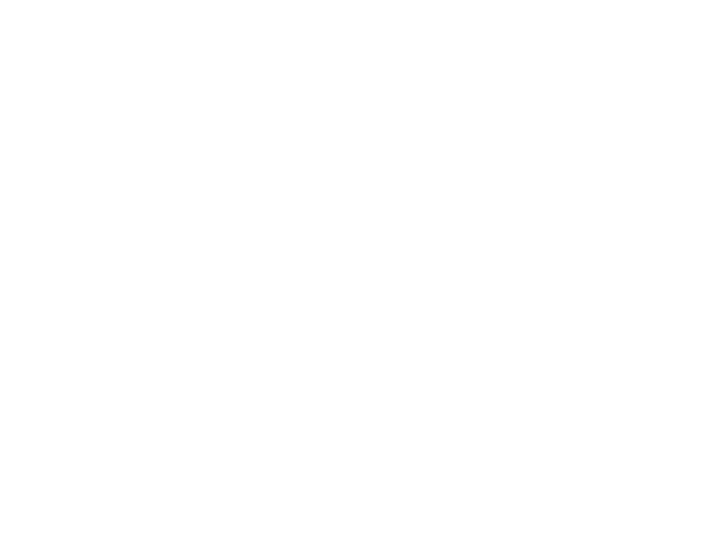
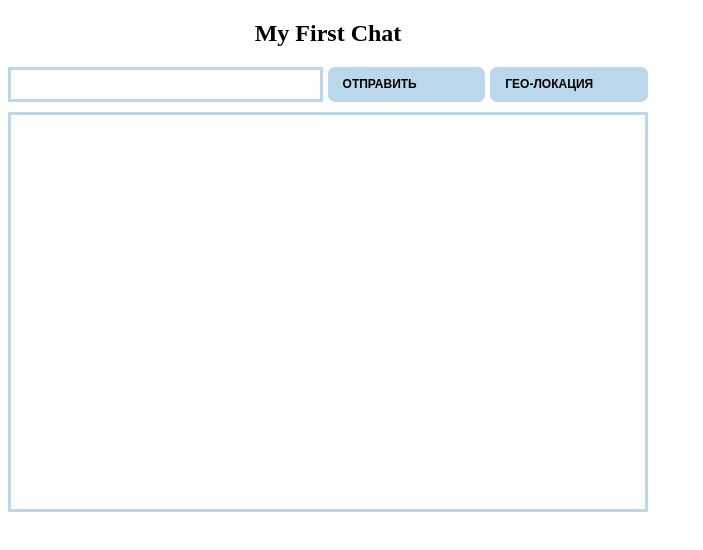
Before and after one commit to AlexanderPron/moduleC6_homework, a plain HTML site: page C6-6 Final/index.html in a window 1280 px wide. Shown: the whole page, without its empty margins (0-703 px from the left). Drawn offline with Linux system fonts and the light colour scheme.

Commit message:
Add files via upload

```diff
--- a/C6-6 Final/index.html
+++ b/C6-6 Final/index.html
@@ -3,10 +3,24 @@
 <head>
     <meta charset="UTF-8">
     <meta name="viewport" content="width=device-width, initial-scale=1.0">
-    <title></title>
+    <title>Chat</title>
     <link rel="stylesheet" href="style.css">
 </head>
 <body>
+    <div class="chat-div">
+        <div class="title-div"><h2>My First Chat</h2></div>
+        <div class="msg-btn">
+            <form class = "form" action="">
+                <input class = "msg" type="text">
+                <button class = "btn"><div class="btn_text">Отправить</div></button>
+                <button class = "btn"><div class="btn_text">Гео-локация</div></button>
+            </form>
+        </div>
+        <div class="dialog-div">
+            <div class="client-div"></div>
+            <div class="server-div"></div>
+        </div>
 
+    </div>
 </body>
 </html>
--- a/C6-6 Final/style.css
+++ b/C6-6 Final/style.css
@@ -1,3 +1,68 @@
-*{
+* {
+    box-sizing: border-box;
+}
+.chat-div {
+    display: block;
+    width: 50vw;
+}
+.title-div {
+    text-align: center;
+}
+.form {
+    width: 100%;
+    display: flex;
+}
+.msg {
+    font-size: 12px;
+    line-height: 15px;
+    width: 50%;
+    border: 3px solid #bad7ec;
+}
+.msg:focus {
+    outline: none;
+}
+.dialog-div {
+    margin-top: 10px;
+    width: 100%;
+    height: 400px;
+    border: 3px solid #bad7ec;
+    overflow-y: auto;
 
 }
+
+
+
+
+.btn {
+    width: 25%;
+    padding: 0;
+    background-color: transparent;
+    border: none;
+    outline: none;
+    -webkit-tap-highlight-color: transparent;
+    box-shadow: none;
+    cursor: pointer;
+
+    display: flex;
+    margin: 0 0 0 5px;
+    padding: 10px 15px;
+    border-radius: 7px;
+    font-size: 12px;
+    line-height: 15px;
+    text-transform: uppercase;
+    color: black;
+    background: #bad7ec;
+    transition: 0.3s;
+
+}
+
+.btn:hover {
+    box-shadow: 0px 2px 8px 2px rgba(141,150,178,.3);
+    transform: scale(1.05);
+}
+.btn_text {
+    font-weight: bold;
+}
+.form {
+    display: inline-flex;
+}
```
